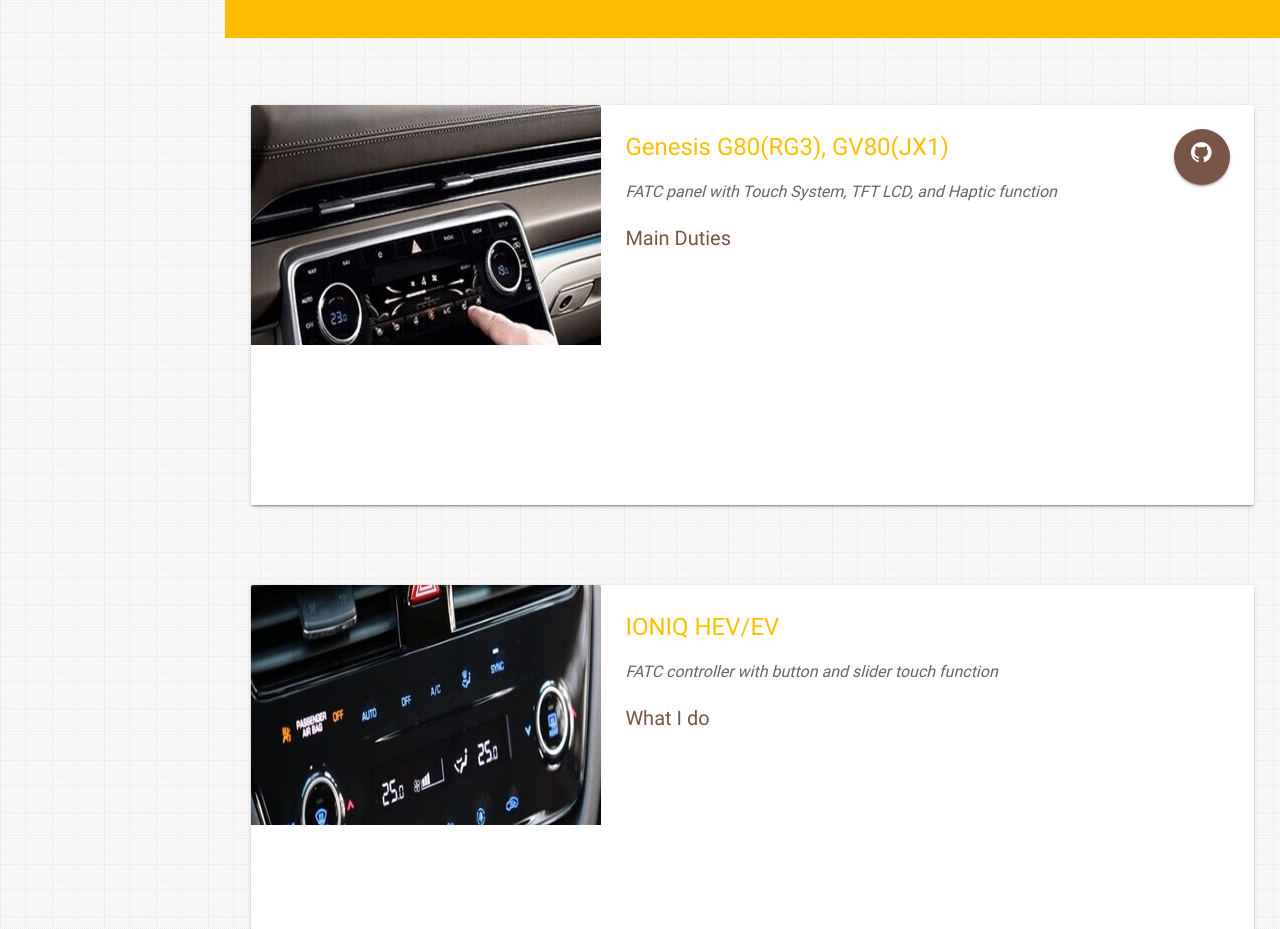
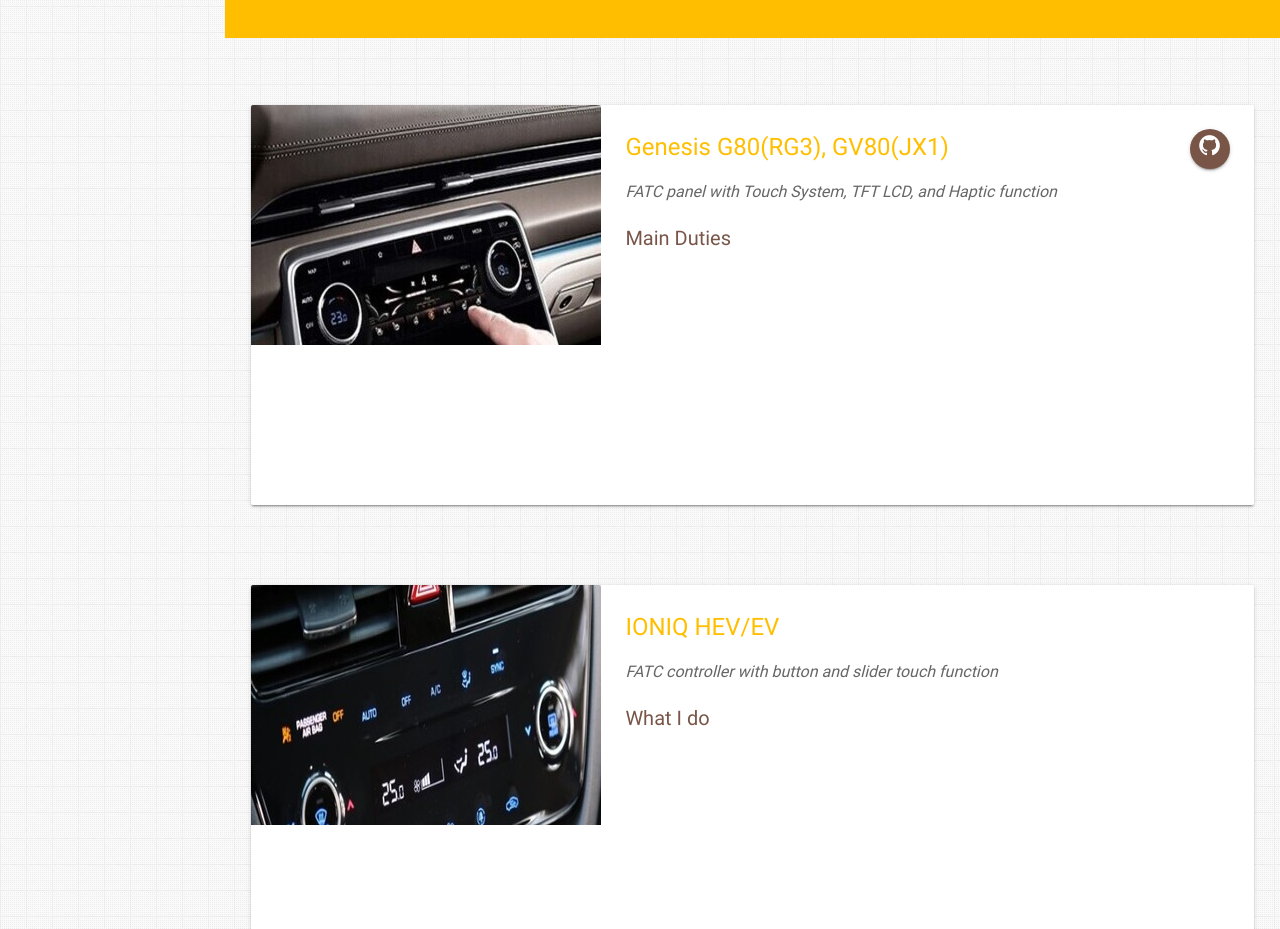
Before and after one commit to BravoHoseok/Portfolio, a plain HTML site: page index.html in a window 1280 px wide. Shown: the part 3400-4329 px from the top of the page. Drawn offline with nearby package versions, Linux system fonts and the light colour scheme; no server answers; some icons are missing.

Commit message:
Update index.html

```diff
--- a/index.html
+++ b/index.html
@@ -524,8 +524,8 @@
                           target="_blank"
                           data-position="top"
                           data-tooltip="View Materials"
-                          class="btn-floating btn-large waves-effect waves-light brown tooltipped"
-                          style="float:right !important" "margin-right:0 !important"
+                          class="btn-floating btn-medium waves-effect waves-light brown tooltipped"
+                          style="float:right; margin-right:0 !important"
                           ><i class="fa fa-github"></i>
                       </a>
                     </span>
```
